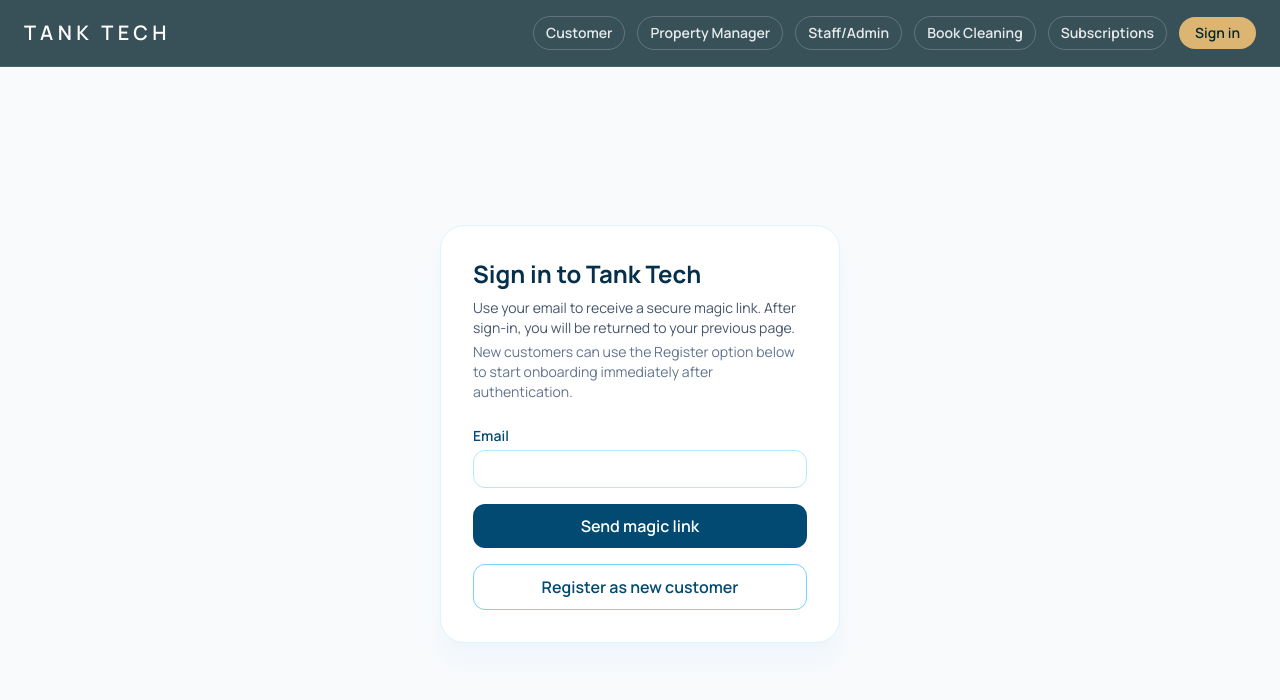
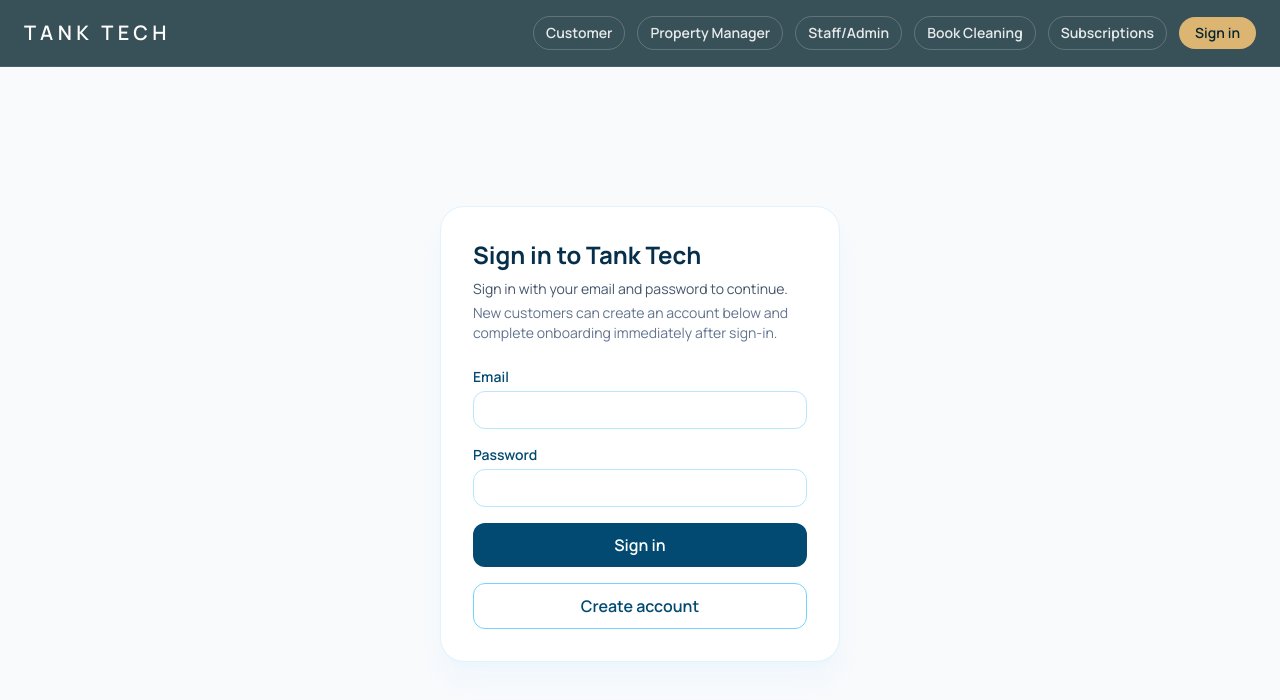
Before and after one commit to Markinbda/tanktech, a Next.js app in the folder apps/web/: page /login in a window 1280 px wide. Shown: the top 700 px of the page. Built offline with nearby package versions, Linux system fonts and the light colour scheme; no server answers.

Commit message:
Switch login to email/password auth and remove magic-link sign-in

```diff
--- a/apps/web/src/app/login/page.tsx
+++ b/apps/web/src/app/login/page.tsx
@@ -1,6 +1,6 @@
 "use client";
 
-import { FormEvent, useEffect, useMemo, useState } from "react";
+import { useEffect, useMemo, useState } from "react";
 import { useRouter, useSearchParams } from "next/navigation";
 
 import { createClient } from "@/lib/supabase/browser";
@@ -23,9 +23,10 @@ export default function LoginPage() {
   const searchParams = useSearchParams();
   const returnTo = getSafeReturnTo(searchParams.get("returnTo"));
   const [email, setEmail] = useState("");
+  const [password, setPassword] = useState("");
   const [error, setError] = useState<string | null>(null);
-  const [sent, setSent] = useState(false);
-  const [authIntent, setAuthIntent] = useState<"signin" | "register">("signin");
+  const [notice, setNotice] = useState<string | null>(null);
+  const [isSubmitting, setIsSubmitting] = useState(false);
 
   useEffect(() => {
     let mounted = true;
@@ -49,27 +50,77 @@ export default function LoginPage() {
     };
   }, [returnTo, router, supabase]);
 
-  async function onSubmit(event: FormEvent<HTMLFormElement>) {
-    event.preventDefault();
+  function validateInputs() {
+    if (!email.trim()) {
+      setError("Email is required.");
+      return false;
+    }
+
+    if (!password.trim()) {
+      setError("Password is required.");
+      return false;
+    }
+
+    return true;
+  }
+
+  async function onSignIn() {
     setError(null);
+    setNotice(null);
 
-    const siteUrl = process.env.NEXT_PUBLIC_SITE_URL || window.location.origin;
-    const { error: signInError } = await supabase.auth.signInWithOtp({
-      email,
-      options: {
-        emailRedirectTo: `${siteUrl}/auth/callback?returnTo=${encodeURIComponent(
-          authIntent === "register" ? "/register" : returnTo,
-        )}`,
-      },
-    });
+    if (!validateInputs()) {
+      return;
+    }
+
+    setIsSubmitting(true);
+    const { error: signInError } = await supabase.auth.signInWithPassword({ email: email.trim(), password });
 
     if (signInError) {
       setError(signInError.message);
+      setIsSubmitting(false);
       return;
     }
 
-    setSent(true);
+    router.replace(returnTo);
     router.refresh();
+  }
+
+  async function onRegister() {
+    setError(null);
+    setNotice(null);
+
+    if (!validateInputs()) {
+      return;
+    }
+
+    setIsSubmitting(true);
+    const { data, error: signUpError } = await supabase.auth.signUp({
+      email: email.trim(),
+      password,
+    });
+
+    if (signUpError) {
+      setError(signUpError.message);
+      setIsSubmitting(false);
+      return;
+    }
+
+    if (data.session) {
+      router.replace("/register");
+      router.refresh();
+      return;
+    }
+
+    setNotice("Account created. Please confirm your email, then sign in with your password.");
+    setIsSubmitting(false);
+  }
+
+  function getErrorMessage(message: string) {
+    if (message.toLowerCase().includes("email rate limit")) {
+      return "Too many email attempts. Please wait a few minutes and try again.";
+    }
+
+    return message;
   }
 
   return (
@@ -77,12 +128,12 @@ export default function LoginPage() {
       <section className="w-full rounded-3xl border border-sky-100 bg-white p-8 shadow-xl shadow-sky-100/30">
         <h1 className="text-2xl font-bold text-sky-950">Sign in to Tank Tech</h1>
         <p className="mt-2 text-sm text-slate-600">
-          Use your email to receive a secure magic link. After sign-in, you will be returned to your previous page.
+          Sign in with your email and password to continue.
         </p>
         <p className="mt-1 text-sm text-slate-500">
-          New customers can use the Register option below to start onboarding immediately after authentication.
+          New customers can create an account below and complete onboarding immediately after sign-in.
         </p>
-        <form className="mt-6 space-y-4" onSubmit={onSubmit}>
+        <form className="mt-6 space-y-4" onSubmit={(event) => event.preventDefault()}>
           <label className="block text-sm font-semibold text-sky-900">
             Email
             <input
@@ -91,30 +142,45 @@ export default function LoginPage() {
               onChange={(event) => setEmail(event.target.value)}
               className="mt-1 w-full rounded-xl border border-sky-200 px-3 py-2 outline-none ring-sky-300 focus:ring"
               required
+              disabled={isSubmitting}
+            />
+          </label>
+          <label className="block text-sm font-semibold text-sky-900">
+            Password
+            <input
+              type="password"
+              value={password}
+              onChange={(event) => setPassword(event.target.value)}
+              className="mt-1 w-full rounded-xl border border-sky-200 px-3 py-2 outline-none ring-sky-300 focus:ring"
+              required
+              minLength={8}
+              disabled={isSubmitting}
             />
           </label>
           <button
             className="w-full rounded-xl bg-sky-900 px-4 py-2.5 font-semibold text-white transition hover:bg-sky-800"
-            type="submit"
-            onClick={() => setAuthIntent("signin")}
+            type="button"
+            onClick={() => void onSignIn()}
+            disabled={isSubmitting}
           >
-            Send magic link
+            {isSubmitting ? "Working..." : "Sign in"}
           </button>
           <button
             className="w-full rounded-xl border border-sky-300 bg-white px-4 py-2.5 font-semibold text-sky-900 transition hover:bg-sky-50"
-            type="submit"
-            onClick={() => setAuthIntent("register")}
+            type="button"
+            onClick={() => void onRegister()}
+            disabled={isSubmitting}
           >
-            Register as new customer
+            {isSubmitting ? "Working..." : "Create account"}
           </button>
         </form>
-        {sent ? (
+        {notice ? (
           <p className="mt-4 rounded-lg bg-emerald-50 p-3 text-sm text-emerald-800">
-            Check your inbox for the Tank Tech login link.
+            {notice}
           </p>
         ) : null}
         {error ? (
-          <p className="mt-4 rounded-lg bg-rose-50 p-3 text-sm text-rose-800">{error}</p>
+          <p className="mt-4 rounded-lg bg-rose-50 p-3 text-sm text-rose-800">{getErrorMessage(error)}</p>
         ) : null}
       </section>
     </main>
```
